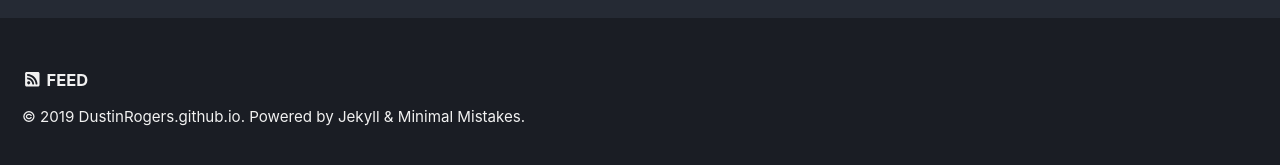
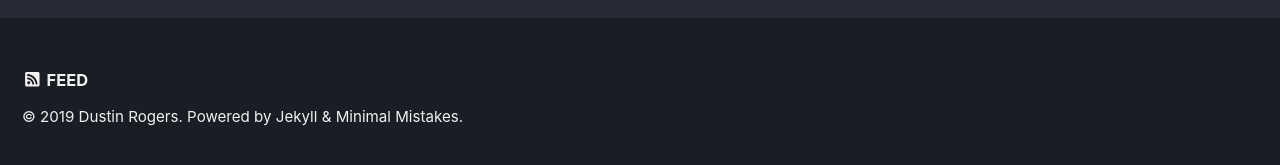
Before and after one commit to DustinRogers/DustinRogers.github.io, a Jekyll site: the page built from README.md, in a window 1280 px wide and 900 px high, scrolled down 669 px. Shown: the part 727-892 px from the top of the window. Built offline with Jekyll 4.4.1, drawn with Linux system fonts in a browser that asks for light colours; nearby versions of some CDN libraries; our own code applies the rules of GitHub Pages for plain Markdown files; part of the change alters nothing that is shown; some of the changed text lies outside the part shown.

Commit message:
Update _config.yml

```diff
--- a/_config.yml
+++ b/_config.yml
@@ -1,3 +1,58 @@
 layout: single
 classes: wide
 minimal_mistakes_skin : "dark" # "air", "aqua", "contrast", "dark", "dirt", "neon", "mint", "plum", "sunrise"
+
+# Site Settings
+locale                   : "en-US"
+title                    : "My portfolio"
+title_separator          : "-"
+subtitle                 : # site tagline that appears below site title in masthead
+name                     : "Dustin Rogers"
+description              : "An amazing website."
+url                      : # the base hostname & protocol for your site e.g. "https://mmistakes.github.io"
+baseurl                  : # the subpath of your site, e.g. "/blog"
+repository               : # GitHub username/repo-name e.g. "mmistakes/minimal-mistakes"
+teaser                   : # path of fallback teaser image, e.g. "/assets/images/500x300.png"
+logo                     : # path of logo image to display in the masthead, e.g. "/assets/images/88x88.png"
+masthead_title           : # overrides the website title displayed in the masthead, use " " for no title
+# Site Author
+author:
+  name             : "Dustin Rogers"
+  avatar           : "/assets/images/Online Resume.jpeg"
+  bio              : "Looking for creative solutions."
+  location         : "Portland, Oregon"
+  links:
+    - label: "Email"
+      icon: "fas fa-fw fa-envelope-square"
+      url: "mailto: rogers.dustin@gmail.com"
+    - label: "Website"
+      icon: "fas fa-fw fa-link"
+      # url: "https://your-website.com"
+    - label: "Twitter"
+      icon: "fab fa-fw fa-twitter-square"
+      # url: "https://twitter.com/"
+    - label: "Facebook"
+      icon: "fab fa-fw fa-facebook-square"
+      # url: "https://facebook.com/"
+    - label: "GitHub"
+      icon: "fab fa-fw fa-github"
+      url: "https://dustinrogers.github.io/"
+    - label: "Instagram"
+      icon: "fab fa-fw fa-instagram"
+      # url: "https://instagram.com/"
+
+# Plugins (previously gems:)
+plugins:
+  - jekyll-paginate
+  - jekyll-sitemap
+  - jekyll-gist
+  - jekyll-feed
+  - jekyll-include-cache
+
+# mimic GitHub Pages with --safe
+whitelist:
+  - jekyll-paginate
+  - jekyll-sitemap
+  - jekyll-gist
+  - jekyll-feed
+  - jekyll-include-cache
```
